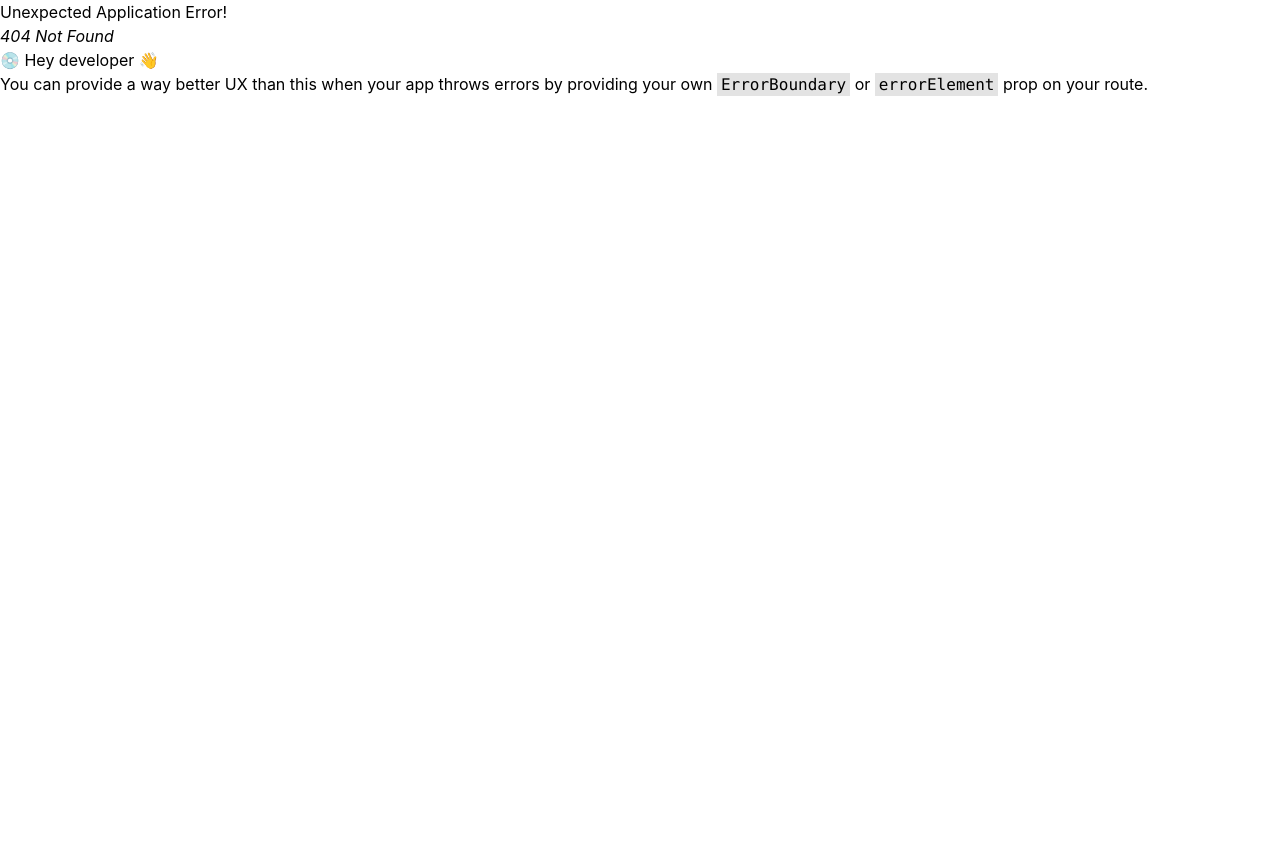
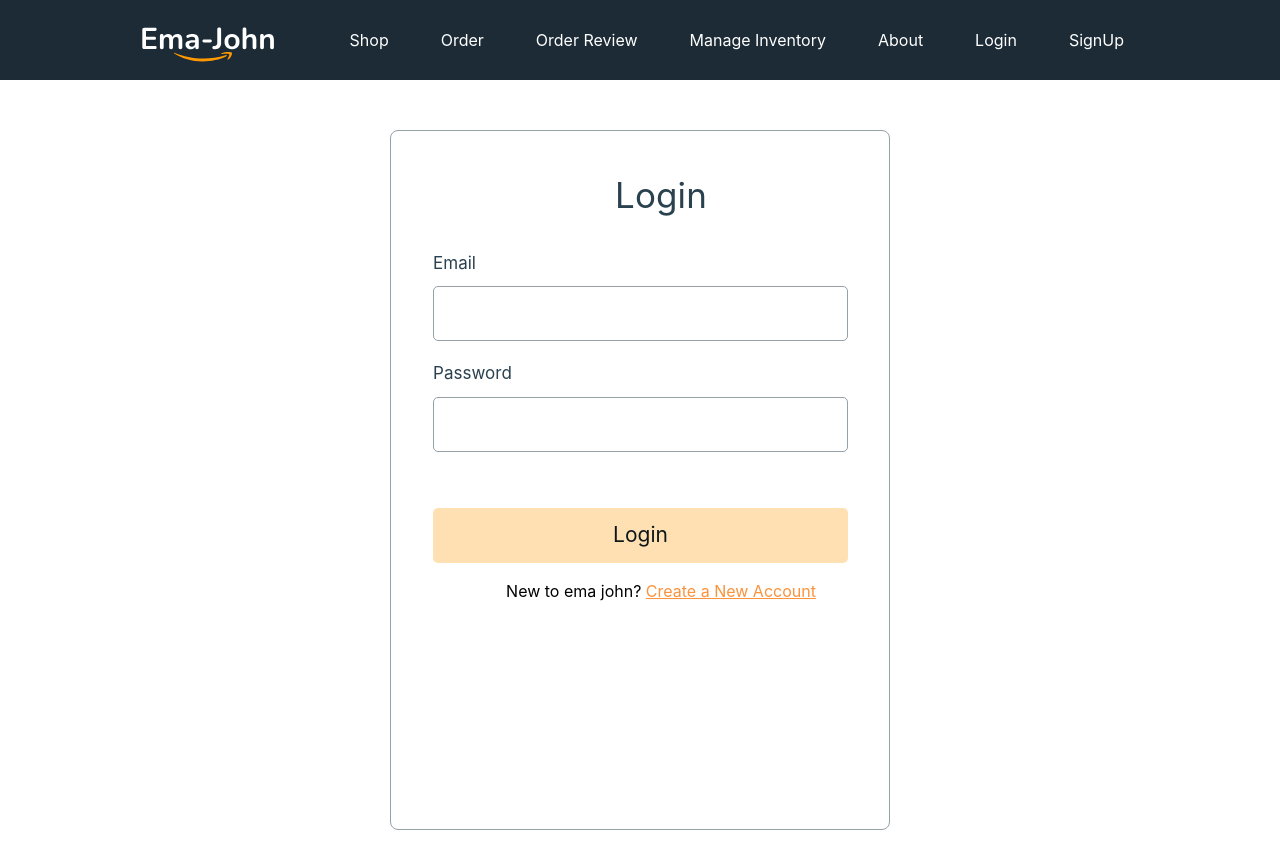
Before and after one commit to parvez1407/ema-john-simple-with-auth-59, a React (Create React App) app: page /login in a window 1280 px wide. Before the commit this address had no page. Shown: the top 868 px of the page. Before the commit the page ends 800 px from the top, so only its background shows below. Built offline with nearby package versions, Linux system fonts and the light colour scheme.

Commit message:
created login and signup component

```diff
--- a/package.json
+++ b/package.json
@@ -9,6 +9,7 @@
     "@testing-library/jest-dom": "^5.16.5",
     "@testing-library/react": "^13.4.0",
     "@testing-library/user-event": "^13.5.0",
+    "firebase": "^9.12.1",
     "react": "^18.2.0",
     "react-dom": "^18.2.0",
     "react-router-dom": "^6.4.2",
--- a/src/components/Header/Header.js
+++ b/src/components/Header/Header.js
@@ -15,6 +15,7 @@ const Header = () => {
                     <Link to='/inventory'>Manage Inventory</Link>
                     <Link to='/about'>About</Link>
                     <Link to='/login'>Login</Link>
+                    <Link to='/signup'>SignUp</Link>
                 </div>
             </nav>
         </div>
--- /dev/null
+++ b/src/components/Login/Login.css
@@ -0,0 +1,58 @@
+.form-container {
+  width: 500px;
+  height: 700px;
+  margin: 50px auto;
+  background: #ffffff;
+  border: 1px solid #95a0a7;
+  border-radius: 8px;
+  padding-left: 42px;
+}
+
+.form-title {
+  font-weight: 400;
+  text-align: center;
+  margin-top: 38px;
+  font-size: 35px;
+  letter-spacing: 0.0025em;
+  color: #2a414f;
+  margin-bottom: 29px;
+}
+
+.form-control {
+  margin-bottom: 20px;
+}
+
+.form-control label {
+  display: block;
+  font-weight: 400;
+  font-size: 17px;
+  letter-spacing: 0.0015em;
+  color: #2a414f;
+  margin-bottom: 10px;
+}
+
+.form-control input {
+  width: 415px;
+  height: 55px;
+  left: 526px;
+  border: 1px solid #95a0a7;
+  border-radius: 5px;
+  padding-left: 10px;
+  font-size: 1.1em;
+}
+
+.btn-submit {
+  width: 415px;
+  height: 55px;
+  background: rgba(255, 153, 0, 0.3);
+  border-radius: 5px;
+  margin-top: 36px;
+  font-weight: 400;
+  font-size: 21px;
+  letter-spacing: 0.0015em;
+
+  color: #0e161a;
+}
+.btn-submit:hover {
+  background: #fdb13f;
+}
--- /dev/null
+++ b/src/components/Login/Login.js
@@ -0,0 +1,24 @@
+import React from 'react';
+import { Form, Link } from 'react-router-dom';
+import './Login.css';
+const Login = () => {
+    return (
+        <div className='form-container'>
+            <h2 className='form-title'>Login</h2>
+            <Form className='full-form'>
+                <div className='form-control'>
+                    <label htmlFor="email">Email</label>
+                    <input type="email" name='email' required />
+                </div>
+                <div className='form-control'>
+                    <label htmlFor="password">Password</label>
+                    <input type="password" name='password' required />
+                </div>
+                <input className='btn-submit' type="submit" value="Login" />
+            </Form>
+            <p className='mt-4 text-center'>New to ema john? <Link className='text-orange-400 underline' to='/signup'> Create a New Account</Link></p>
+        </div>
+    );
+};
+
+export default Login;
--- /dev/null
+++ b/src/components/SignUp/SignUp.js
@@ -0,0 +1,30 @@
+import React from 'react';
+import { Form, Link } from 'react-router-dom';
+import './SignUp.css';
+const SignUp = () => {
+    return (
+        <div>
+            <div className='form-container'>
+                <h2 className='form-title'>Sign Up</h2>
+                <Form className='full-form'>
+                    <div className='form-control'>
+                        <label htmlFor="email">Email</label>
+                        <input type="email" name='email' required />
+                    </div>
+                    <div className='form-control'>
+                        <label htmlFor="password">Password</label>
+                        <input type="password" name='password' required />
+                    </div>
+                    <div className='form-control'>
+                        <label htmlFor="confirm">Confirm Password</label>
+                        <input type="password" name='confirm' required />
+                    </div>
+                    <input className='btn-submit' type="submit" value="Sign Up" />
+                </Form>
+                <p className='mt-4 text-center'>Already have an account? <Link className='text-orange-500' to='/login'> Login</Link></p>
+            </div>
+        </div>
+    );
+};
+
+export default SignUp;
--- /dev/null
+++ b/src/firebase/firebase.config.js
@@ -0,0 +1,19 @@
+// Import the functions you need from the SDKs you need
+import { initializeApp } from "firebase/app";
+// TODO: Add SDKs for Firebase products that you want to use
+// https://firebase.google.com/docs/web/setup#available-libraries
+
+// Your web app's Firebase configuration
+const firebaseConfig = {
+    apiKey: "AIzaSyCWNREHYzwc8pRNaWk_ubl2rXC4z8cMabM",
+    authDomain: "ema-john-simple-ca4df.firebaseapp.com",
+    projectId: "ema-john-simple-ca4df",
+    storageBucket: "ema-john-simple-ca4df.appspot.com",
+    messagingSenderId: "253140496982",
+    appId: "1:253140496982:web:ddae495a882664529081f7"
+};
+
+// Initialize Firebase
+const app = initializeApp(firebaseConfig);
+
+export default app;
```
Also changed, not shown: src/App.js (+10 -0 lines), src/components/SignUp/SignUp.css (added), 2 other files (tests, documents, lock files or other folders).
